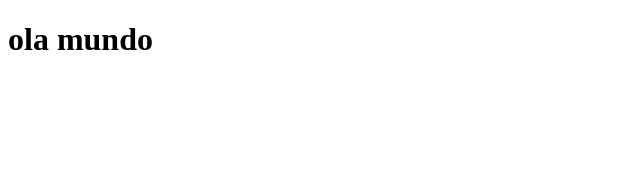
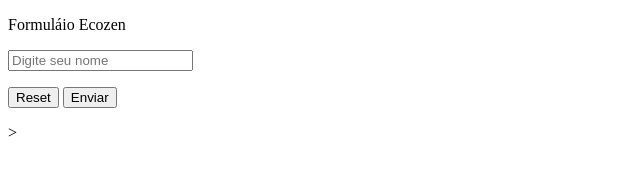
Before and after one commit to elisandralimaa/Formulario-Ecozen, a plain HTML site: page index.html in a window 1280 px wide. Shown: the whole page, without its empty margins (0-640 px from the left). Drawn offline with Linux system fonts and the light colour scheme.

Commit message:
adcionei botões no HTML

```diff
--- a/index.html
+++ b/index.html
@@ -3,9 +3,22 @@
 <head>
     <meta charset="UTF-8">
     <meta name="viewport" content="width=device-width, initial-scale=1.0">
-    <title>Document</title>
+    <title>Ecozen</title>
 </head>
 <body>
-    <h1>ola mundo</h1>
+    <form action="DadosDoFormulario/" method="get"
+    target="_blank">
+    <p>Formuláio Ecozen</p>
+    <p>
+        <input type="text" id="nome" name="nome"
+        placeholder="Digite seu nome" value="">
+    </p>
+    <p>
+        <button type="reset">Reset</button>
+        <button type="submit">Enviar</button>
+    </p>
+
+    </form>>
+
 </body>
 </html>
```
Also changed, not shown: 1 other file.
